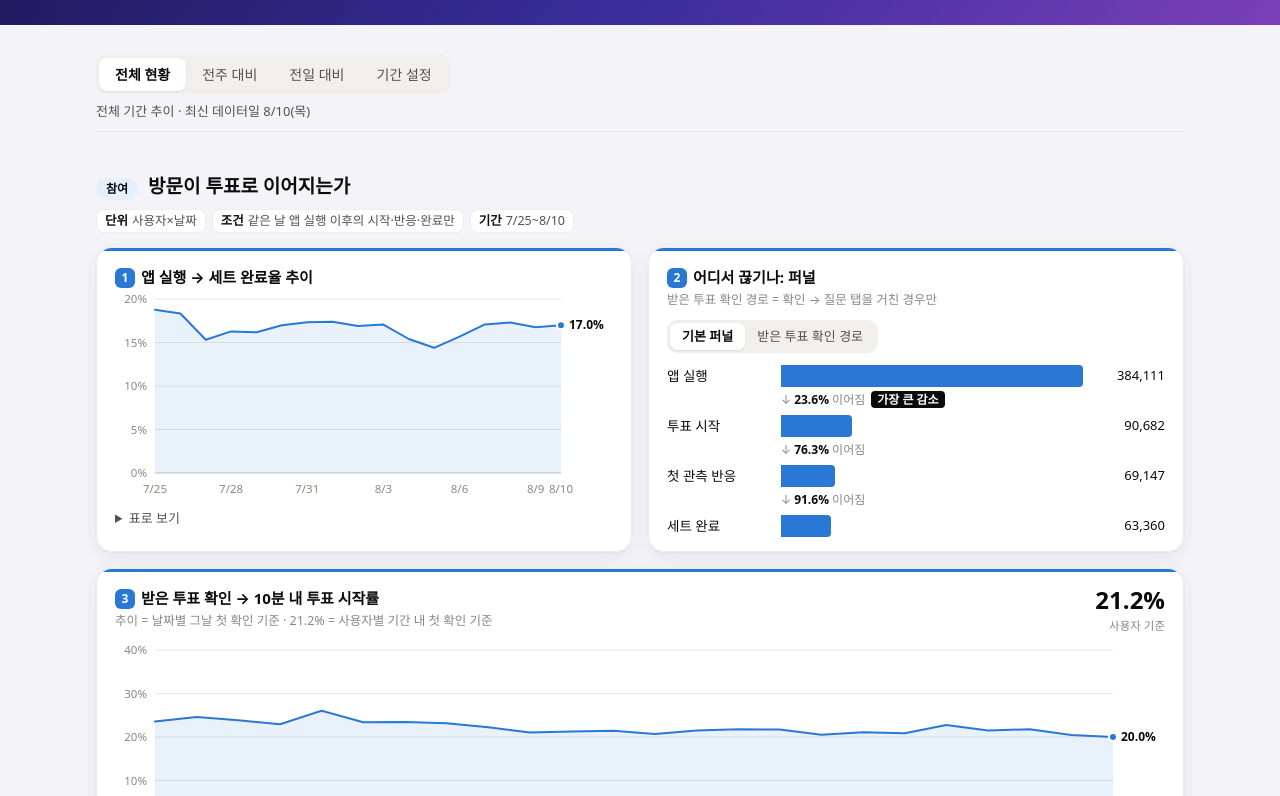
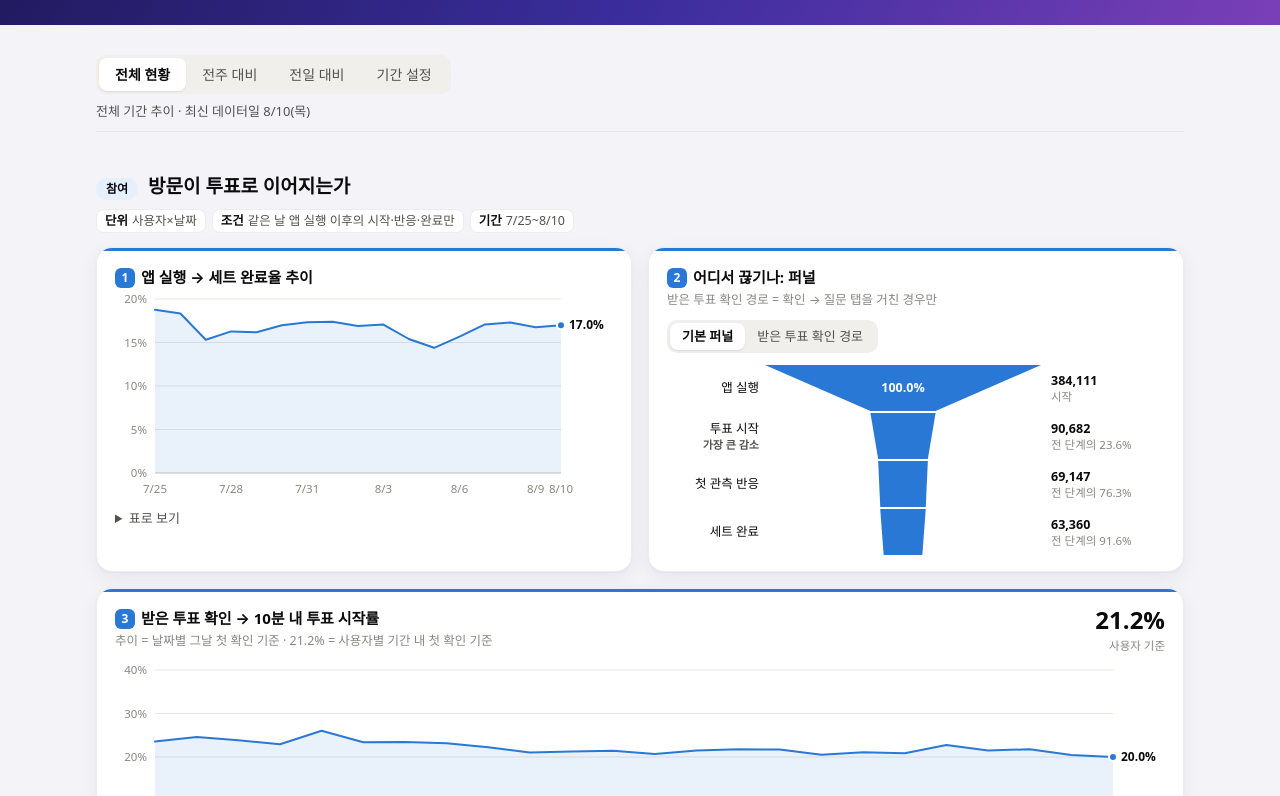
Before and after one commit to rhkr3664-art/hype-dashboard, a plain HTML site: page docs/index.html in a window 1280 px wide. Shown: the part 304-1100 px from the top of the page. Drawn offline with Linux system fonts and the light colour scheme.

Commit message:
Draw funnel as a funnel shape
Co-Authored-By: Claude Opus 5.5 <noreply@anthropic.com>

```diff
--- a/docs/index.html
+++ b/docs/index.html
@@ -763,21 +763,45 @@ footer { margin: 48px 0 40px; color: var(--muted); font-size: 12.5px; }
     });
   }
 
+  // 깔때기: 단계마다 가운데 정렬 막대(폭 = 앱 실행 대비), 단계 사이는 연한 사다리꼴로 이어 줌
   function funnel(host, steps) {
-    host.replaceChildren();
     const n0 = steps[0].n;
     let wi = 1; for (let i = 2; i < steps.length; i++) if (steps[i].n / steps[i - 1].n < steps[wi].n / steps[wi - 1].n) wi = i;
-    steps.forEach((st, i) => {
-      if (i) host.append(el('div', { class: 'frow' }, el('span'), el('div', { class: 'conv' },
-        '↓ ', el('b', { text: pct(st.n / steps[i - 1].n) }), ' 이어짐', i === wi ? el('span', { class: 'worst', text: '가장 큰 감소' }) : null)));
-      const f = el('div', { class: 'fill' }); f.style.width = (st.n / n0 * 100) + '%';
-      const row = el('div', { class: 'frow', tabindex: 0 }, el('div', { class: 'name', text: st.step }), el('div', { class: 'bar' }, f), el('div', { class: 'val', text: nf.format(st.n) }));
-      const rows = () => [[nf.format(st.n), st.step, true], [pct(st.n / n0), '앱 실행 대비'], ...(i ? [[pct(st.n / steps[i - 1].n), '전 단계 대비']] : [])];
-      row.addEventListener('pointermove', e => showTip(e, rows()));
-      row.addEventListener('focus', e => showTip(e, rows()));
-      row.addEventListener('pointerleave', hideTip); row.addEventListener('blur', hideTip);
-      host.append(row);
-    });
+    const T = (x, y, txt, style, anchor = 'start') => { const t = s('text', { x, y, 'text-anchor': anchor, style: 'font-size:12.5px;' + style }); t.textContent = txt; return t; };
+    const draw = () => {
+      host.replaceChildren();
+      if (host.clientWidth === 0) return;
+      // 왼쪽: 단계 이름 / 가운데: 깔때기 / 오른쪽: 인원·전환율
+      const W = Math.max(300, host.clientWidth), SEG = 46, GAP = 2, nameW = 92, rightW = 118;
+      const H = steps.length * (SEG + GAP);
+      const fx0 = nameW + 6, fw = W - nameW - rightW - 12, cx = fx0 + fw / 2;
+      const wOf = n => Math.max(fw * 0.1, fw * n / n0);
+      const svg = s('svg', { viewBox: `0 0 ${W} ${H}`, role: 'img', 'aria-label': '퍼널 깔때기: ' + steps.map(st => `${st.step} ${nf.format(st.n)}`).join(', ') });
+      steps.forEach((st, i) => {
+        const y = i * (SEG + GAP), top = wOf(st.n), bot = i < steps.length - 1 ? wOf(steps[i + 1].n) : top * 0.85;
+        // 한 단계 = 윗변(이 단계) → 아랫변(다음 단계) 사다리꼴. 단계 사이는 2px 틈
+        const seg = s('path', { class: 'col', fill: 'var(--blue)', tabindex: 0,
+          d: `M${cx - top / 2},${y}L${cx + top / 2},${y}L${cx + bot / 2},${y + SEG}L${cx - bot / 2},${y + SEG}Z` });
+        const midY = y + SEG / 2 + 4;
+        const inside = Math.min(top, bot) > 64;
+        svg.append(seg,
+          T(nameW, i === wi ? midY - 7 : midY, st.step, 'fill:var(--ink)', 'end'),
+          T(cx, midY, inside ? pct(st.n / n0) : '', 'fill:#fff;font-weight:700', 'middle'),
+          T(fx0 + fw + 10, y + SEG / 2 - 3, nf.format(st.n), 'fill:var(--ink);font-weight:700'),
+          T(fx0 + fw + 10, y + SEG / 2 + 13, i ? `전 단계의 ${pct(st.n / steps[i - 1].n)}` : '시작', 'fill:var(--muted);font-size:11.5px'));
+        if (i === wi) svg.append(T(nameW, midY + 9, '가장 큰 감소', 'fill:var(--ink-2);font-weight:700;font-size:11px', 'end'));
+        const rows = () => [[nf.format(st.n), st.step, true], [pct(st.n / n0), '앱 실행 대비'], ...(i ? [[pct(st.n / steps[i - 1].n), '전 단계 대비']] : [])];
+        const hit = s('rect', { x: 0, y, width: W, height: SEG, fill: 'transparent' });
+        const on = e => { seg.classList.add('on'); showTip(e, rows()); }, off = () => { seg.classList.remove('on'); hideTip(); };
+        for (const n of [hit, seg]) { n.addEventListener('pointermove', on); n.addEventListener('pointerleave', off); }
+        seg.addEventListener('focus', on); seg.addEventListener('blur', off);
+        svg.insertBefore(hit, svg.firstChild);
+      });
+      host.append(svg);
+    };
+    draw();
+    if (host._ro) host._ro.disconnect();   // 기본 ↔ 확장 전환 시 예전 그림이 다시 그려지지 않게
+    host._ro = new ResizeObserver(() => draw()); host._ro.observe(host);
   }
 
   // 보기 탭 (본문 맨 위, 스크롤해도 따라옴)
```
